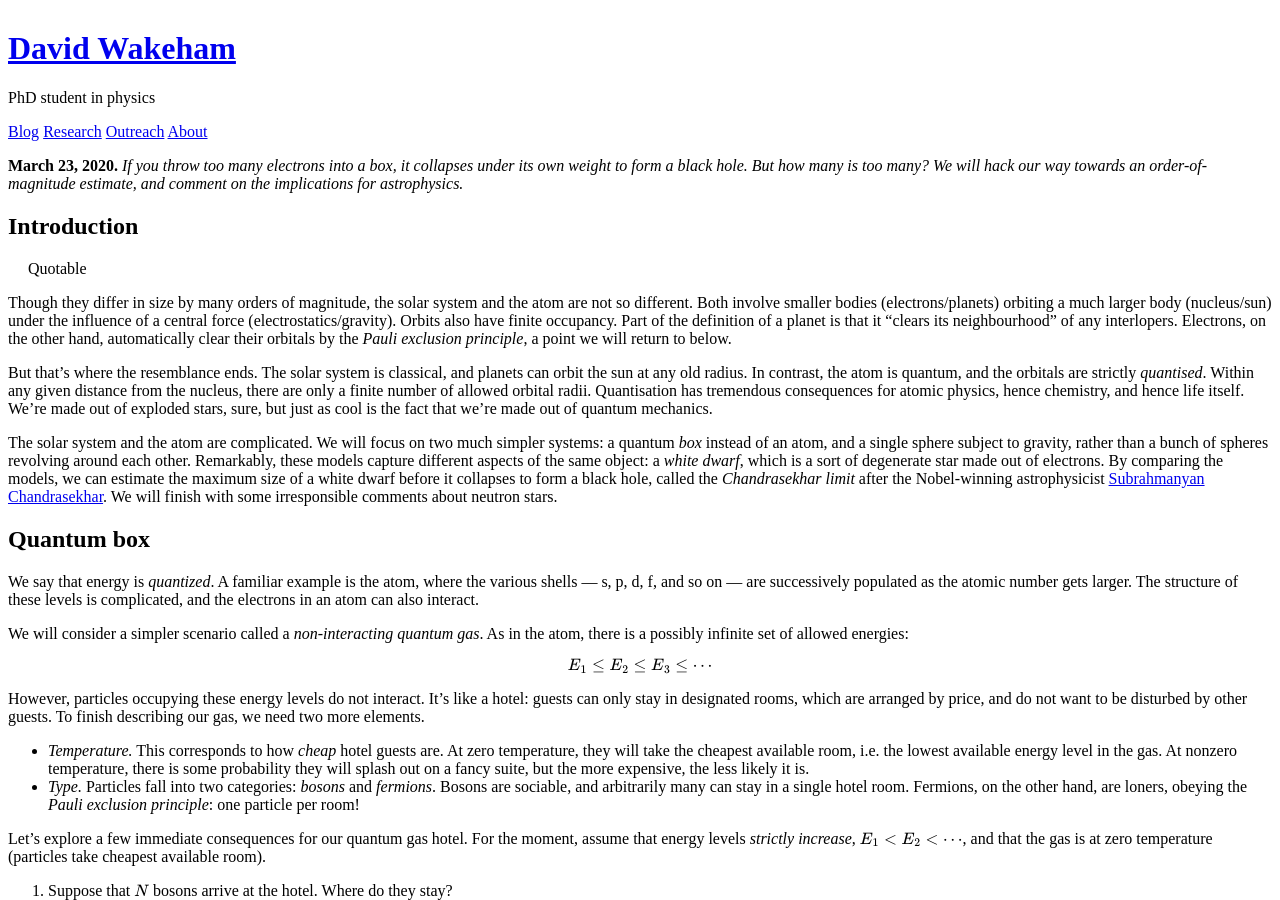
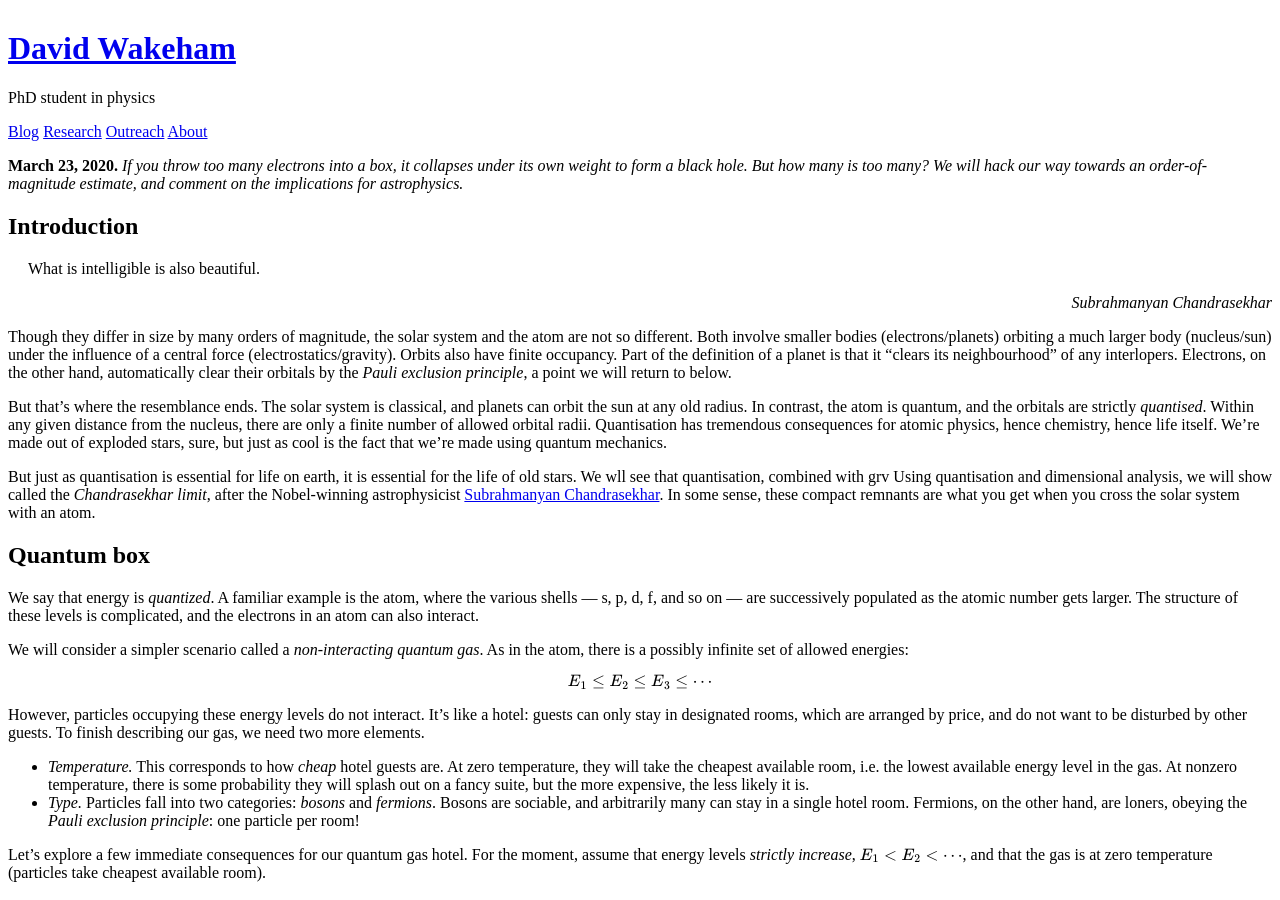
Before and after one commit to hapax/hapax.github.io, a Jekyll site: the page built from assets/chandra.md, in a window 1280 px wide and 900 px high, scrolled down 347 px. Built offline with Jekyll 4.4.1, drawn with Linux system fonts in a browser that asks for light colours; our own code applies the rules of GitHub Pages for plain Markdown files; formulas are drawn with MathJax 3; a script that is not in the unit is left out.

Commit message:
Update chandra.md

```diff
--- a/assets/chandra.md
+++ b/assets/chandra.md
@@ -2,7 +2,7 @@
 Layout: post
 mathjax: true
 comments: true
-title:  "A Hacker's Guide to the Chandrasekhar Limit"
+title:  "White dwarfs and black holes"
 categories: [Physics, Hacks]
 date:  2020-03-23
 ---
@@ -15,8 +15,10 @@
 ## Introduction <a id="sec-1" name="sec-1"></a>
 
 <span style="padding-left: 20px; display:block">
-Quotable
+What is intelligible is also beautiful.
 </span>
+
+<div style="text-align: right"><i>Subrahmanyan Chandrasekhar</i> </div>
 
 Though they differ in size by many orders of magnitude, the solar
 system and the atom are not so different.
@@ -36,22 +38,18 @@
 Within any given distance from the nucleus, there are only a finite
 number of allowed orbital radii.
 Quantisation has tremendous consequences for atomic physics,
-hence chemistry, and hence life itself.
+hence chemistry, hence life itself.
 We're made out of exploded stars, sure, but just as cool is the fact
-that we're made out of quantum mechanics.
+that we're made using quantum mechanics.
 
-The solar system and the atom are complicated.
-We will focus on two much simpler systems: a quantum *box* instead of an
-atom, and a single sphere subject to gravity, rather than a bunch of
-spheres revolving around each other.
-Remarkably, these models capture different aspects of the same
-object: a *white dwarf*, which is a sort of degenerate star made out
-of electrons.
-By comparing the models, we can estimate the maximum size of a white
-dwarf before it collapses to form a black hole, called the
-*Chandrasekhar limit* after the Nobel-winning astrophysicist
+But just as quantisation is essential for life on earth, it is
+essential for the life of old stars.
+We wll see that quantisation, combined with grv
+Using quantisation and dimensional analysis, we will show
+called the *Chandrasekhar limit*, after the Nobel-winning astrophysicist
 [Subrahmanyan Chandrasekhar](https://en.wikipedia.org/wiki/Subrahmanyan_Chandrasekhar).
-We will finish with some irresponsible comments about neutron stars.
+In some sense, these compact remnants are what you get when you cross
+the solar system with an atom.
 
 ## Quantum box<a id="sec-2" name="sec-2"></a>
 
```
